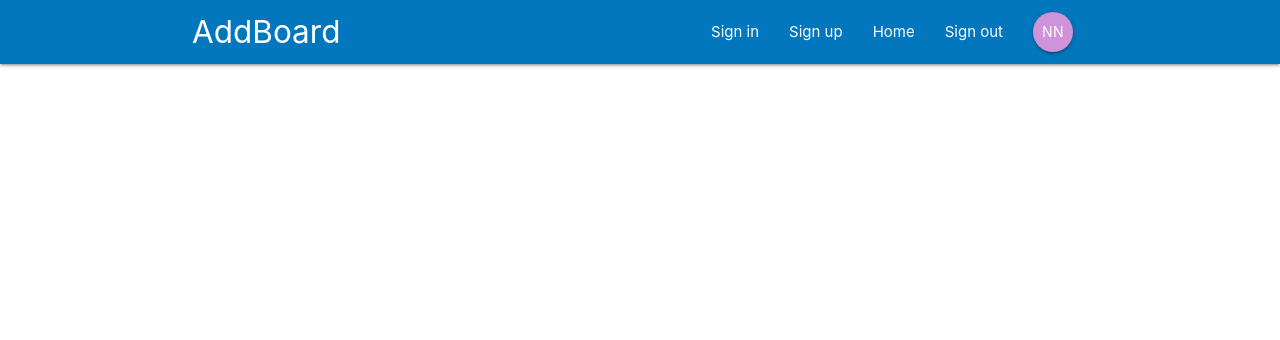
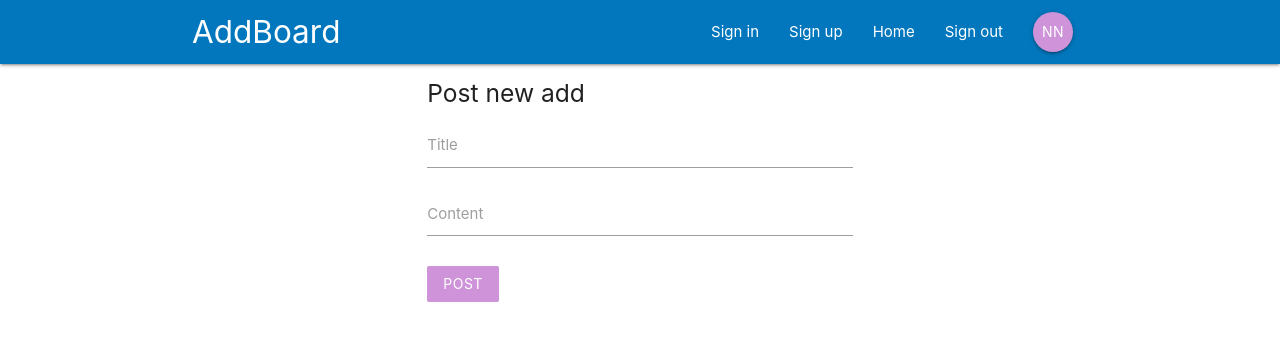
Before and after one commit to tomaszlukaszyk/add-board, a React (Create React App) app: page /create-add in a window 1280 px wide. Shown: the top 340 px of the page. Built offline with nearby package versions, Linux system fonts and the light colour scheme.

Commit message:
Add create add form

```diff
--- a/src/App.js
+++ b/src/App.js
@@ -4,6 +4,7 @@ import Navbar from "./components/Navbar";
 import Dashboard from "./components/Dashboard";
 import SignInForm from "./components/SignInForm";
 import SignUpForm from "./components/SignUpForm";
+import CreateAddForm from "./components/CreateAddForm";
 
 class App extends Component {
   render() {
@@ -15,6 +16,7 @@ class App extends Component {
             <Route exact path="/" component={Dashboard} />
             <Route path="/signin" component={SignInForm} />
             <Route path="/signup" component={SignUpForm} />
+            <Route path="/create-add" component={CreateAddForm} />
           </Switch>
         </div>
       </Router>
--- /dev/null
+++ b/src/components/CreateAddForm.js
@@ -0,0 +1,41 @@
+import React, { Component } from "react";
+
+export default class CreateAddForm extends Component {
+  state = {
+    title: "",
+    content: ""
+  };
+  handleChange = e => {
+    this.setState({
+      [e.target.id]: e.target.value
+    });
+  };
+  handleSubmit = e => {
+    e.preventDefault();
+    console.log(this.state);
+  };
+  render() {
+    return (
+      <div className="container row">
+        <form onSubmit={this.handleSubmit} className="col s12 m6 offset-m3">
+          <h5>Post new add</h5>
+          <div className="input-field">
+            <label htmlFor="title">Title</label>
+            <input type="text" id="title" onChange={this.handleChange} />
+          </div>
+          <div className="input-field">
+            <label htmlFor="content">Content</label>
+            <textarea
+              id="content"
+              className="materialize-textarea"
+              onChange={this.handleChange}
+            />
+          </div>
+          <div className="input-field">
+            <button className="btn purple lighten-3 z-depth-0">Post</button>
+          </div>
+        </form>
+      </div>
+    );
+  }
+}
--- a/src/components/Dashboard.js
+++ b/src/components/Dashboard.js
@@ -1,5 +1,6 @@
 import React, { Component } from "react";
 import Advertisement from "./Advertisement";
+import { Link } from "react-router-dom";
 
 export default class Dashboard extends Component {
   render() {
@@ -22,6 +23,14 @@ export default class Dashboard extends Component {
           <Advertisement />
           <Advertisement />
         </div>
+        <div class="fixed-action-btn">
+          <Link
+            to="/create-add"
+            className="btn-floating btn-large purple lighten-3"
+          >
+            <i class="material-icons">add</i>
+          </Link>
+        </div>
       </div>
     );
   }
```
